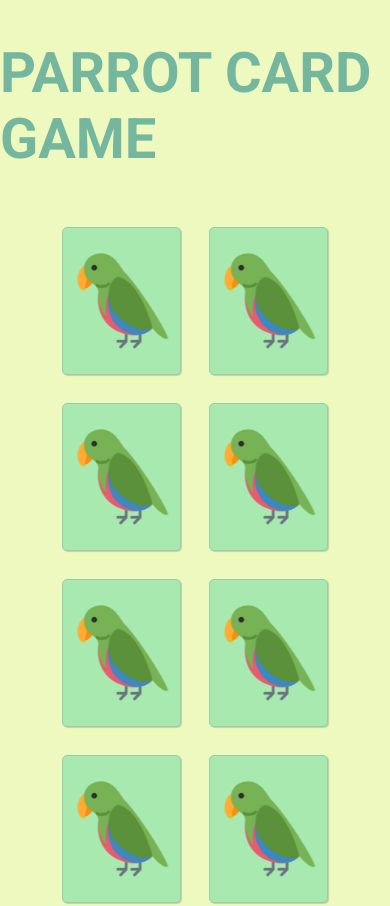
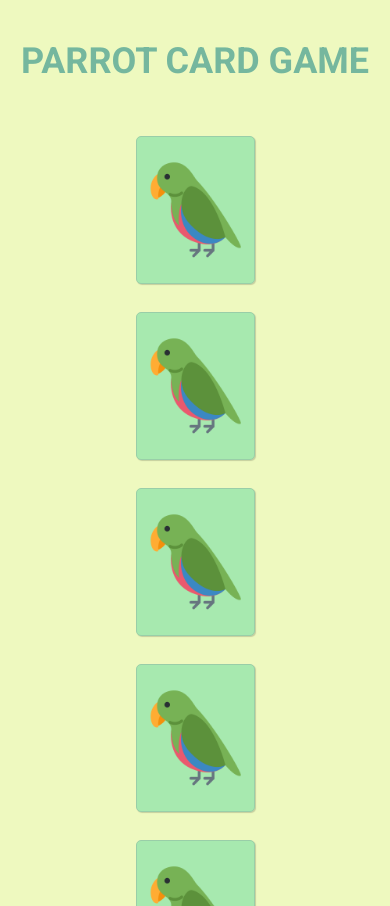
Before and after one commit to gessicacss/Parrot-Game, a plain HTML site: page index.html in a window 390 px wide. Shown: the top 906 px of the page. Drawn offline with Linux system fonts and the light colour scheme.

Commit message:
layout versão mobile adicionado

```diff
--- a/assets/css/style.css
+++ b/assets/css/style.css
@@ -69,3 +69,20 @@ main div {
 .card:hover .front-face {
     transform: rotateY(-180deg);
 }
+
+
+@media (max-width:600px) {
+
+h1 {
+    font-size:36px;
+    line-height:42px;
+    text-align:center;
+}
+
+main div {
+    flex-direction: column;
+    justify-content: center;
+    align-items: center;
+}
+
+}
```
